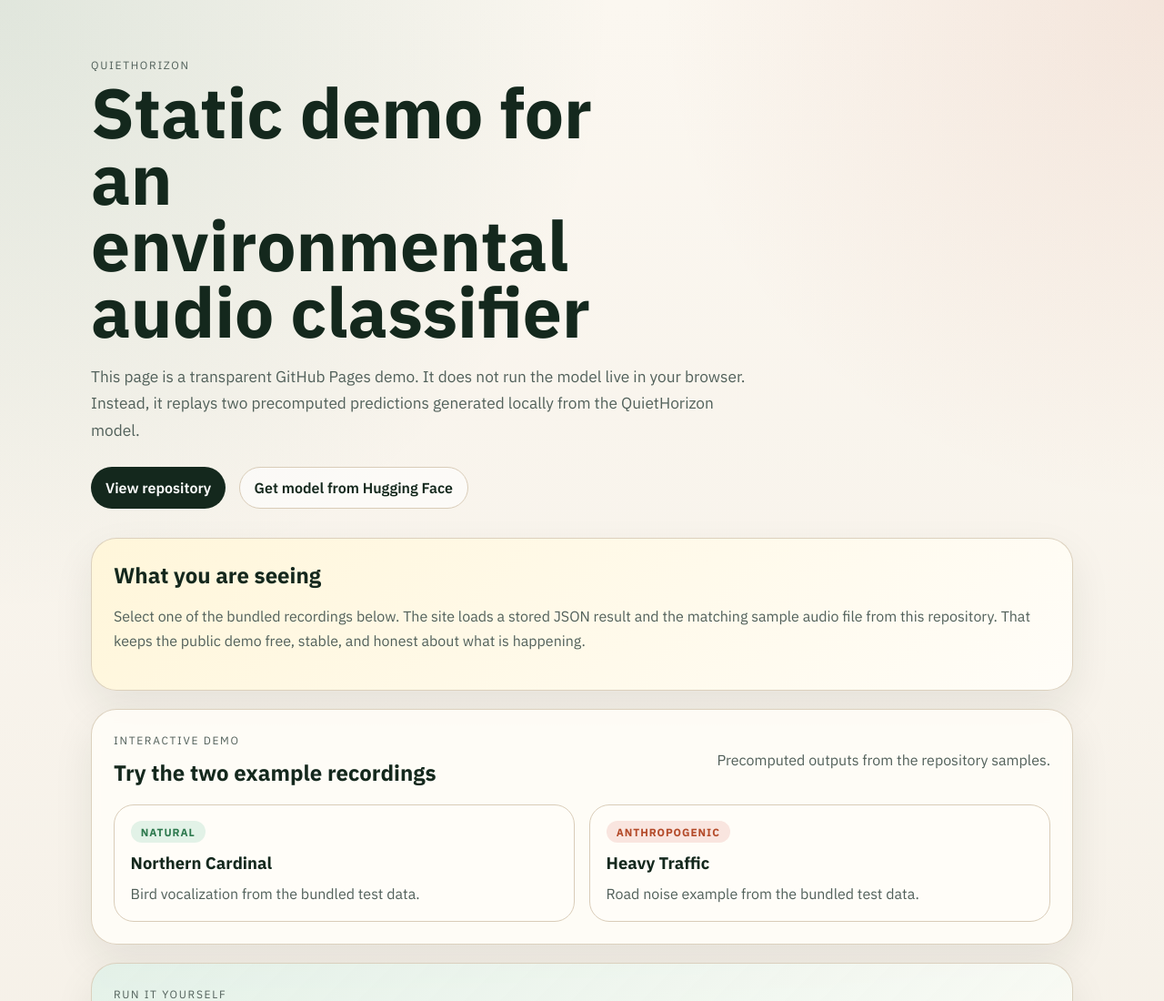
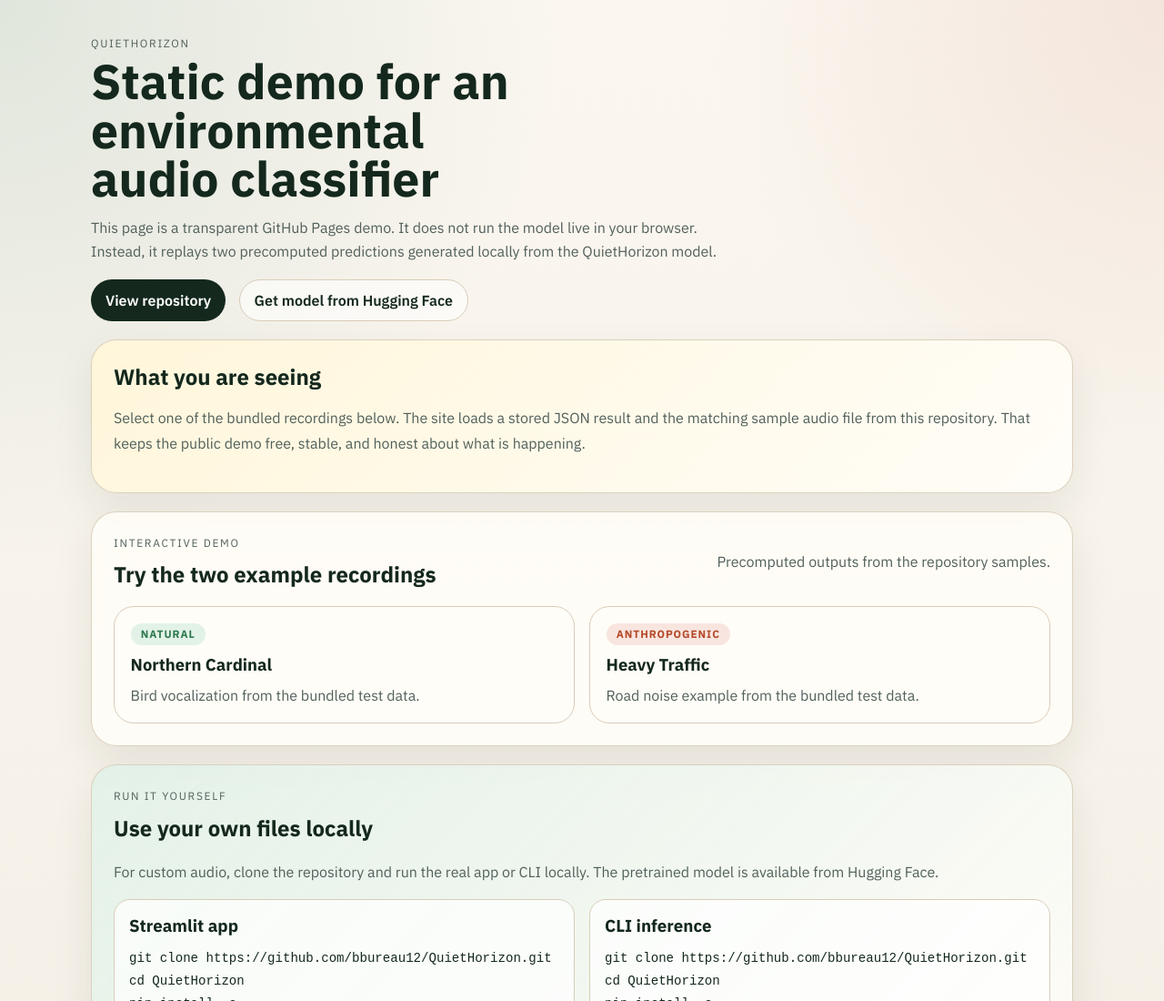
Before and after one commit to bbureau12/QuietHorizon, a plain HTML site: page docs/index.html in a window 1280 px wide. Shown: the top 1100 px of the page at 91% size. Drawn offline with Linux system fonts and the light colour scheme.

Commit message:
feat: Adjust hero section padding and typography for improved layout and readability

```diff
--- a/docs/style.css
+++ b/docs/style.css
@@ -46,7 +46,7 @@
 }
 
 .hero {
-  padding: 4rem 0 2rem;
+  padding: 2.5rem 0 1.25rem;
 }
 
 .eyebrow,
@@ -60,16 +60,16 @@
 
 .hero h1 {
   margin: 0;
-  max-width: 12ch;
-  font-size: clamp(2.5rem, 7vw, 4.8rem);
-  line-height: 0.95;
+  max-width: 15ch;
+  font-size: clamp(2rem, 4.6vw, 3.35rem);
+  line-height: 1;
 }
 
 .hero-copy {
   max-width: 720px;
-  margin: 1.25rem 0 0;
-  font-size: 1.08rem;
-  line-height: 1.7;
+  margin: 0.9rem 0 0;
+  font-size: 1rem;
+  line-height: 1.6;
   color: var(--muted);
 }
 
@@ -77,7 +77,7 @@
   display: flex;
   flex-wrap: wrap;
   gap: 0.9rem;
-  margin-top: 1.6rem;
+  margin-top: 1.1rem;
 }
 
 .primary-link,
@@ -403,6 +403,10 @@
 }
 
 @media (max-width: 760px) {
+  .hero {
+    padding: 2rem 0 1rem;
+  }
+
   .section-heading,
   .sample-grid,
   .guide-grid {
```
